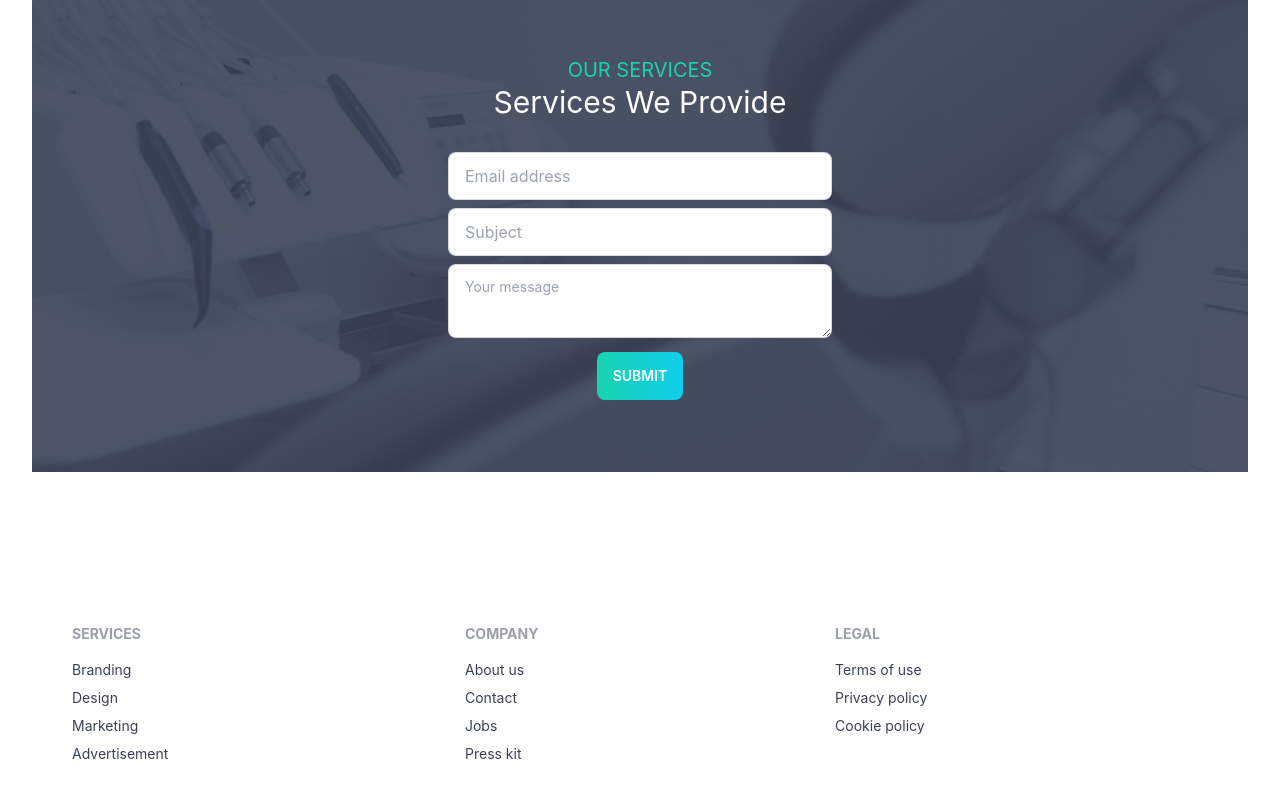
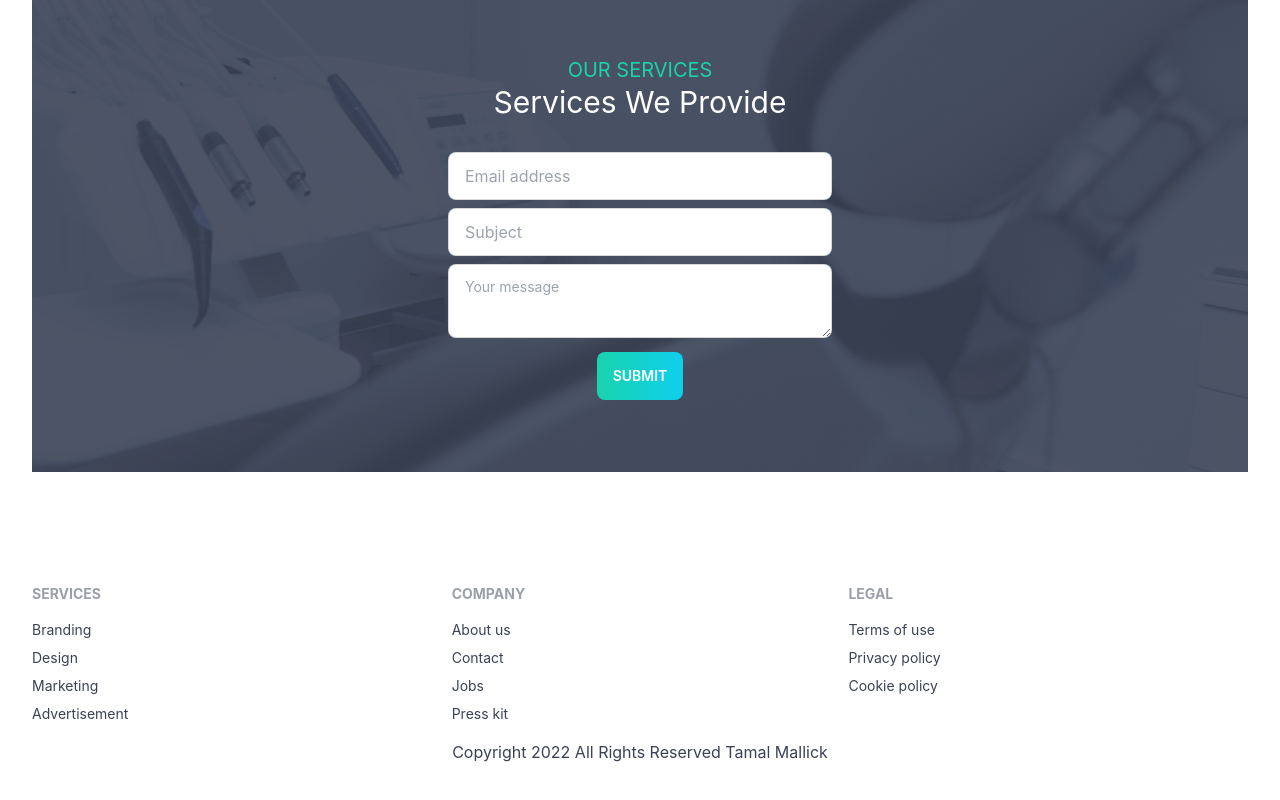
Before and after one commit to mallick-portfolio/doctor-portal, a React (Create React App) app: page / in a window 1280 px wide. Shown: the part 3455-4255 px from the top of the page. Built offline with nearby package versions, Linux system fonts and the light colour scheme.

Commit message:
added copyright

```diff
--- a/src/Pages/Shared/Footer.jsx
+++ b/src/Pages/Shared/Footer.jsx
@@ -2,7 +2,8 @@ import React from "react";
 
 const Footer = () => {
   return (
-    <footer class="footer p-10 text-neutral">
+    <div>
+      <div class="footer text-neutral">
         <div>
           <span class="footer-title">Services</span>
           <a class="link link-hover">Branding</a>
@@ -23,7 +24,11 @@ const Footer = () => {
           <a class="link link-hover">Privacy policy</a>
           <a class="link link-hover">Cookie policy</a>
         </div>
-    </footer>
+      </div>
+      <div className="text-center text-neutral my-4">
+        <p>Copyright 2022 All Rights Reserved Tamal Mallick</p>
+      </div>
+    </div>
   );
 };
 
```
Lines whose indentation alone changed are shown as unchanged.
